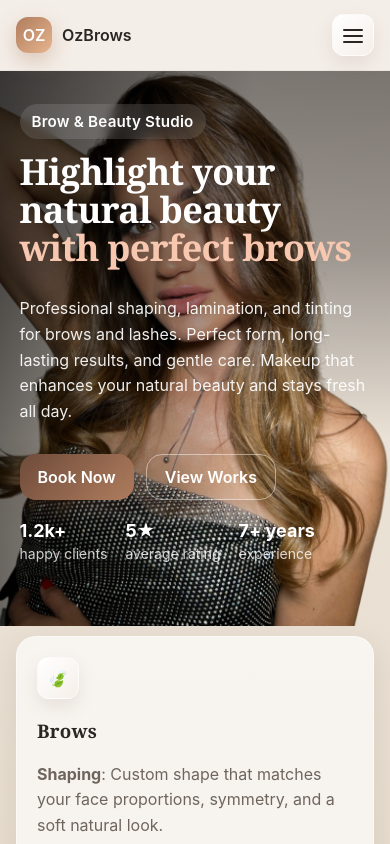
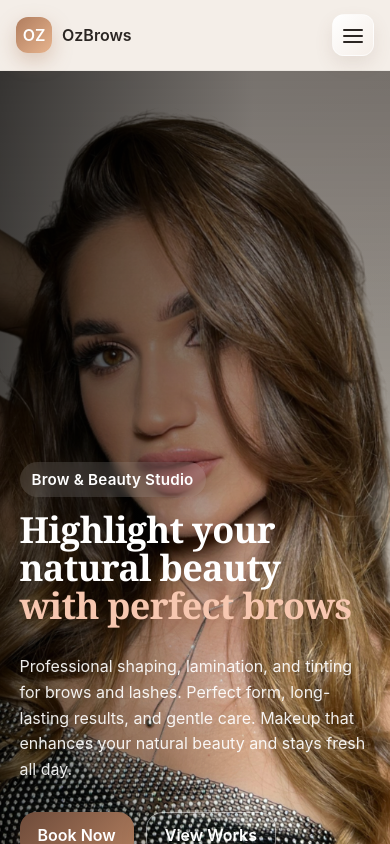
Before and after one commit to yuronn5/ozbrows, a Next.js app: page / in a window 390 px wide. Shown: the top 844 px of the page. Built offline with nearby package versions, Linux system fonts and the light colour scheme.

Commit message:
upd main banner

```diff
--- a/app/globals.css
+++ b/app/globals.css
@@ -874,4 +874,7 @@ section.contact {
       linear-gradient(90deg, rgba(0,0,0,.55) 0%, rgba(0,0,0,0) 65%);
   }
   .hero__img{ object-position: 50% 25%; }
+  div.hero__content {
+    padding-top: 100%;
+  }
 }
```
